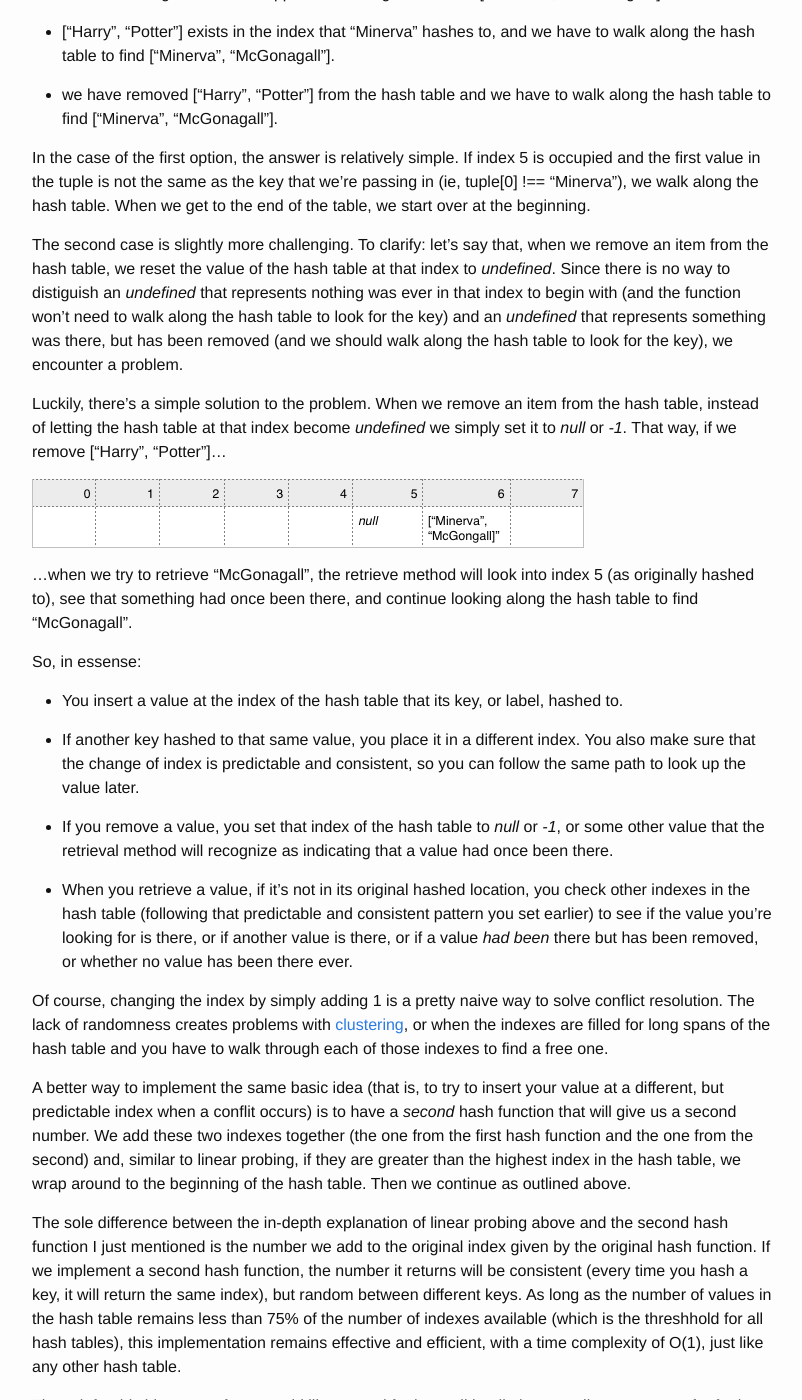
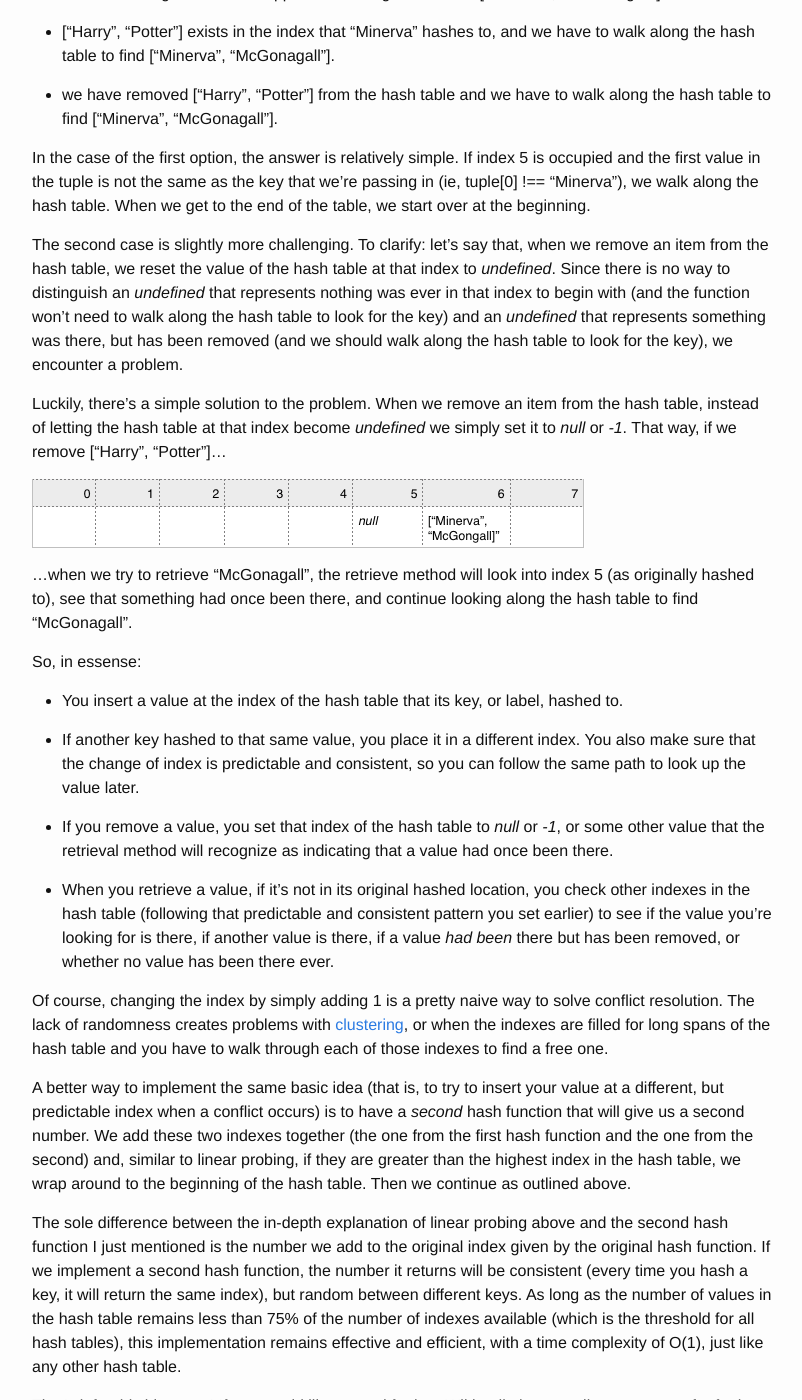
Before and after one commit to kstrack-grose/kstrack-grose.github.io, a Jekyll site: the page built from _posts/2015-07-09-Collision-Resolution-In-Hash-Tables.markdown, in a window 1280 px wide and 1400 px high, scrolled down 1319 px. Shown: the whole window, without its empty margins (238-1040 px from the left). Built offline with Jekyll 4.4.1, drawn with Linux system fonts in a browser that asks for light colours; some of the changed text lies outside the part shown.

Commit message:
second draft

```diff
--- a/_posts/2015-07-09-Collision-Resolution-In-Hash-Tables.markdown
+++ b/_posts/2015-07-09-Collision-Resolution-In-Hash-Tables.markdown
@@ -43,7 +43,7 @@ There are two things that could happen when we go to retreive ["Minerva", "McGon
 
 In the case of the first option, the answer is relatively simple. If index 5 is occupied and the first value in the tuple is not the same as the key that we're passing in (ie, tuple[0] !== "Minerva"), we walk along the hash table. When we get to the end of the table, we start over at the beginning.
 
-The second case is slightly more challenging. To clarify: let's say that, when we remove an item from the hash table, we reset the value of the hash table at that index to *undefined*. Since there is no way to distiguish an *undefined* that represents nothing was ever in that index to begin with (and the function won't need to walk along the hash table to look for the key) and an *undefined* that represents something was there, but has been removed (and we should walk along the hash table to look for the key), we encounter a problem.
+The second case is slightly more challenging. To clarify: let's say that, when we remove an item from the hash table, we reset the value of the hash table at that index to *undefined*. Since there is no way to distinguish an *undefined* that represents nothing was ever in that index to begin with (and the function won't need to walk along the hash table to look for the key) and an *undefined* that represents something was there, but has been removed (and we should walk along the hash table to look for the key), we encounter a problem.
 
 Luckily, there's a simple solution to the problem. When we remove an item from the hash table, instead of letting the hash table at that index become *undefined* we simply set it to *null* or *-1*. That way, if we remove ["Harry", "Potter"]...
 
@@ -59,12 +59,12 @@ So, in essense:
 
 - If you remove a value, you set that index of the hash table to *null* or *-1*, or some other value that the retrieval method will recognize as indicating that a value had once been there.
 
-- When you retrieve a value, if it's not in its original hashed location, you check other indexes in the hash table (following that predictable and consistent pattern you set earlier) to see if the value you're looking for is there, or if another value is there, or if a value *had been* there but has been removed, or whether no value has been there ever.
+- When you retrieve a value, if it's not in its original hashed location, you check other indexes in the hash table (following that predictable and consistent pattern you set earlier) to see if the value you're looking for is there, if another value is there, if a value *had been* there but has been removed, or whether no value has been there ever.
 
 Of course, changing the index by simply adding 1 is a pretty naive way to solve conflict resolution. The lack of randomness creates problems with [clustering](https://en.wikipedia.org/wiki/Primary_clustering), or when the indexes are filled for long spans of the hash table and you have to walk through each of those indexes to find a free one.
 
-A better way to implement the same basic idea (that is, to try to insert your value at a different, but predictable index when a conflit occurs) is to have a *second* hash function that will give us a second number. We add these two indexes together (the one from the first hash function and the one from the second) and, similar to linear probing, if they are greater than the highest index in the hash table, we wrap around to the beginning of the hash table. Then we continue as outlined above.
+A better way to implement the same basic idea (that is, to try to insert your value at a different, but predictable index when a conflict occurs) is to have a *second* hash function that will give us a second number. We add these two indexes together (the one from the first hash function and the one from the second) and, similar to linear probing, if they are greater than the highest index in the hash table, we wrap around to the beginning of the hash table. Then we continue as outlined above.
 
-The sole difference between the in-depth explanation of linear probing above and the second hash function I just mentioned is the number we add to the original index given by the original hash function. If we implement a second hash function, the number it returns will be consistent (every time you hash a key, it will return the same index), but random between different keys. As long as the number of values in the hash table remains less than 75% of the number of indexes available (which is the threshhold for all hash tables), this implementation remains effective and efficient, with a time complexity of O(1), just like any other hash table.
+The sole difference between the in-depth explanation of linear probing above and the second hash function I just mentioned is the number we add to the original index given by the original hash function. If we implement a second hash function, the number it returns will be consistent (every time you hash a key, it will return the same index), but random between different keys. As long as the number of values in the hash table remains less than 75% of the number of indexes available (which is the threshold for all hash tables), this implementation remains effective and efficient, with a time complexity of O(1), just like any other hash table.
 
-That's it for this blog post! If you would like to read further, Wikipedia has excellent resources for further study. Perhaps check out the article on [quadratic probing](https://en.wikipedia.org/wiki/Quadratic_probing), or [universal hashing](https://en.wikipedia.org/wiki/Universal_hashing), or [K-independant hashing](https://en.wikipedia.org/wiki/K-independent_hashing). Enjoy!
+That's it for this blog post! If you would like to read further, Wikipedia has excellent resources for further study. Perhaps check out the article on [quadratic probing](https://en.wikipedia.org/wiki/Quadratic_probing), or [universal hashing](https://en.wikipedia.org/wiki/Universal_hashing), or [K-independent hashing](https://en.wikipedia.org/wiki/K-independent_hashing). Enjoy!
```
Also changed, not shown: other parts of _posts/2015-07-09-Collision-Resolution-In-Hash-Tables.markdown (+2 -2 lines).
